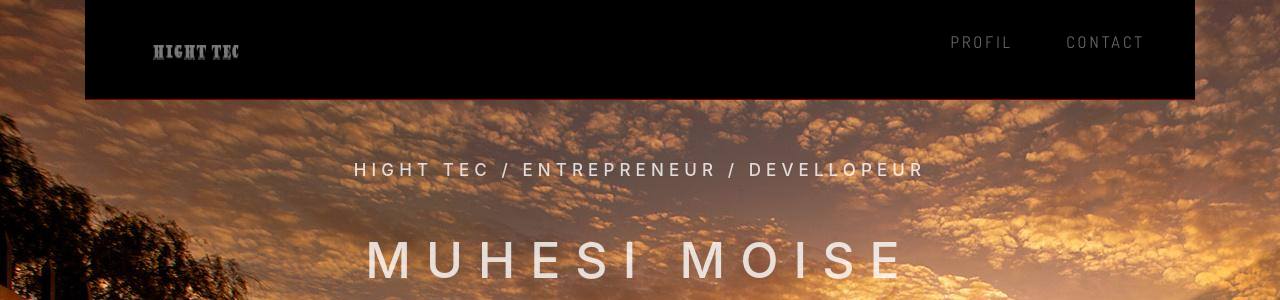
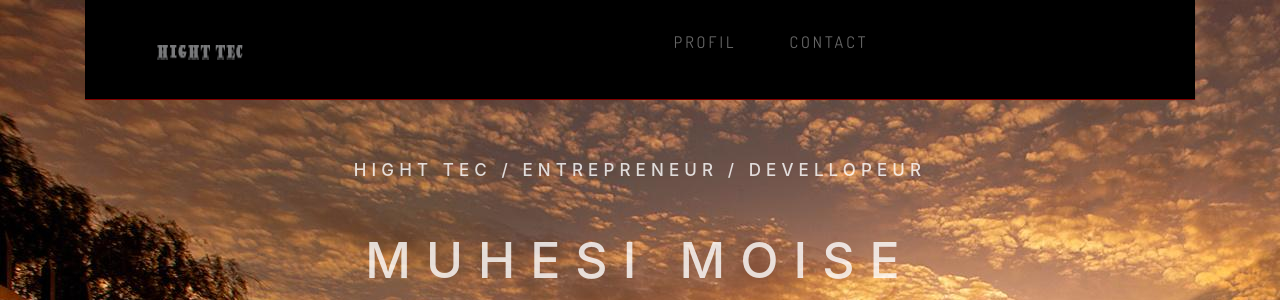
Before and after one commit to MUHESI/Callme, a PHP site: page / in a window 1280 px wide. Shown: the top 300 px of the page. Run offline with PHP 8.4, Linux system fonts and the light colour scheme.

Commit message:
update file

```diff
--- a/css/style.css
+++ b/css/style.css
@@ -12,6 +12,7 @@ header{
 .header_menu{
 	width: 100%;
 	height: 100px;
+	text-align: right;
 	display: flex;
 	flex-direction:row;
 	align-items: center;
@@ -20,6 +21,7 @@ header{
 	opacity: 0.5;
 }
 .header_menu:hover {
+
 	opacity: 1;
 	transition:0.5s;
 	    /*visibility: hidden;*/
@@ -32,6 +34,7 @@ header{
 .logo{
 	width: 20%;
 	text-align:center;
+	padding-left: 8px
 }
 .logo img{
 	/*height: 300px;*/
--- a/index.html
+++ b/index.html
@@ -21,7 +21,7 @@
                 <img src="img/favicon/logo1.png" alt="MUHESI"/>
             </div>
             <div class="menu_list">
-                <ul>
+                <ul style="text-align: center;">
                   <li> <a href="#album">Profil</a>  </li>
                   <li><a href="# mailto:mvmmuhesi@gmil.com">Contact</a></li>
                 </ul>
```
